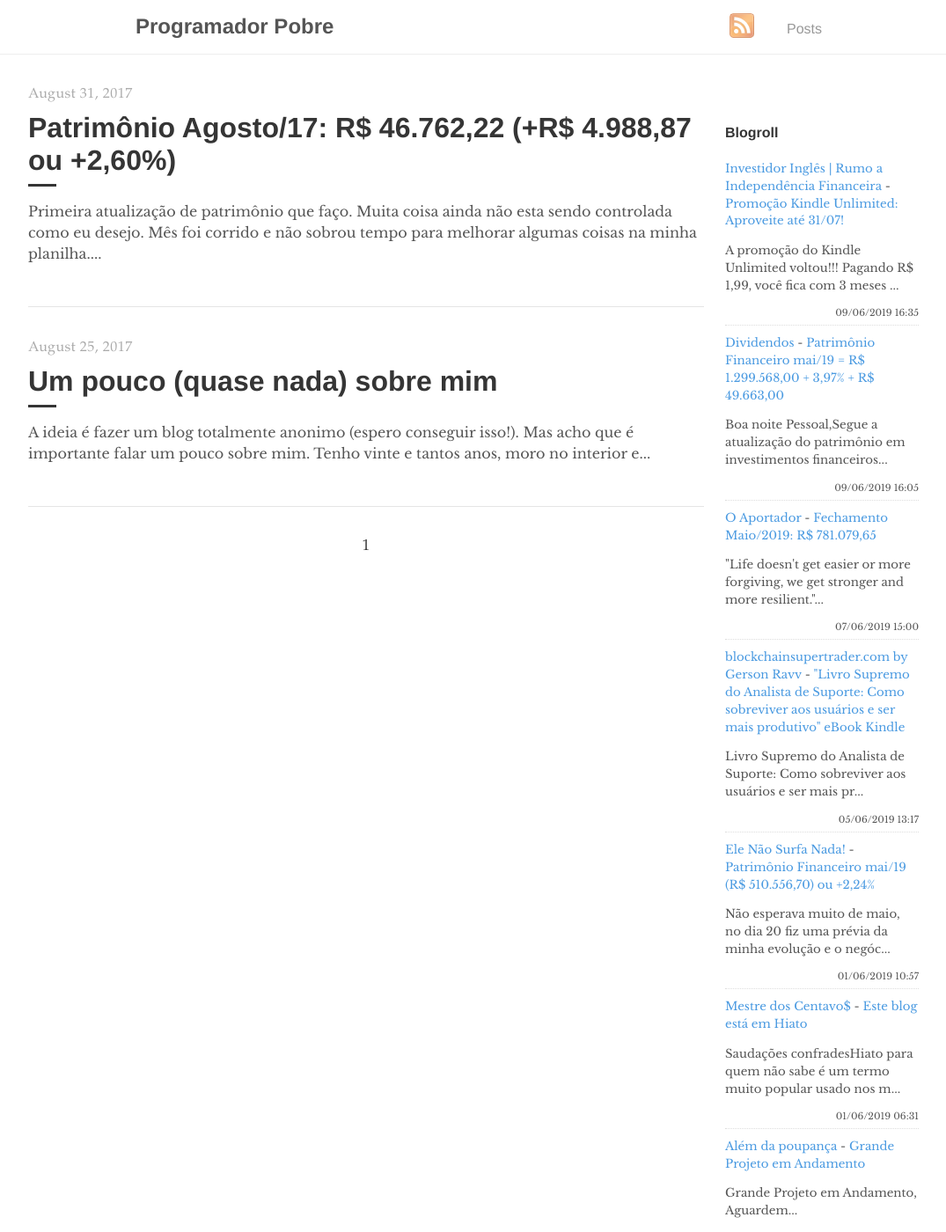
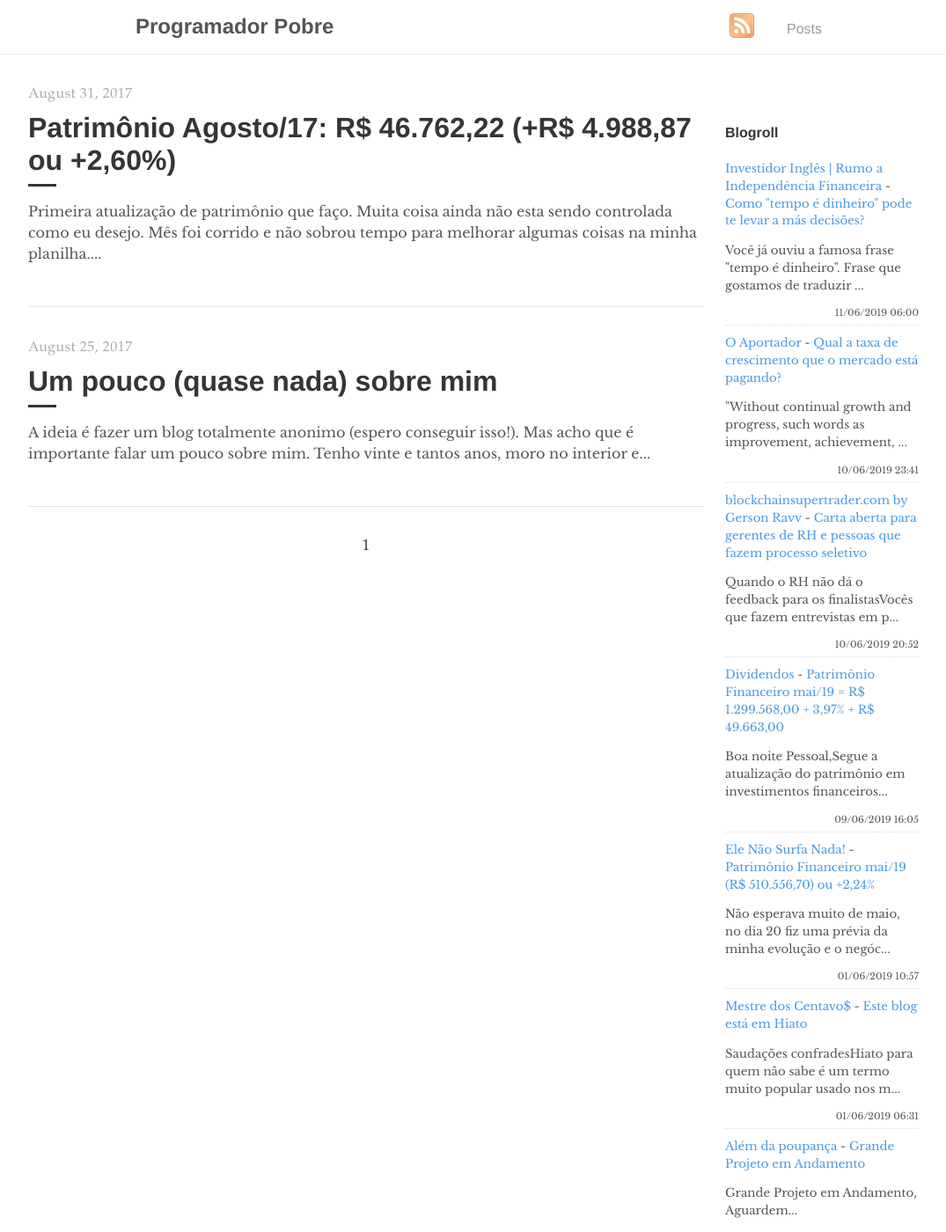
Before and after one commit to programadorpobre/programadorpobre.github.io, a Jekyll site: the page built from index.html, in a window 1280 px wide and 1400 px high. Shown: the whole window at 88% size, without its empty margins (96-1171 px from the left). Built offline with Jekyll 4.4.1, drawn with Linux system fonts in a browser that asks for light colours; the list of posts is cut into pages by our own code; comment, search, counter and statistics services are not loaded.

Commit message:
[ci skip] travis #675

```diff
--- a/_includes/feed-entries.html
+++ b/_includes/feed-entries.html
@@ -1,22 +1,22 @@
 <div class="feed-entry">
-    <a class="feed-entry-site-name" href="https://www.investidoringles.com/">Investidor Inglês | Rumo a Independência Financeira</a> - <a class="feed-entry-title" href="https://www.investidoringles.com/2019/06/promocao-kindle-unlimited-2019.html">Promoção Kindle Unlimited: Aproveite até 31/07!</a>
-    <p class="feed-entry-summary">A promoção do Kindle Unlimited voltou!!! Pagando R$ 1,99, você fica com 3 meses ...</p>
-    <time datetime="2019-06-09T16:35:00.000-03:00">09/06/2019 16:35</time>
+    <a class="feed-entry-site-name" href="https://www.investidoringles.com/">Investidor Inglês | Rumo a Independência Financeira</a> - <a class="feed-entry-title" href="https://www.investidoringles.com/2019/06/expressao-tempo-e-dinheiro-problemas.html">Como "tempo é dinheiro" pode te levar a más decisões?</a>
+    <p class="feed-entry-summary">Você já ouviu a famosa frase "tempo é dinheiro". Frase que gostamos de traduzir ...</p>
+    <time datetime="2019-06-11T06:00:00.000-03:00">11/06/2019 06:00</time>
+</div>
+<div class="feed-entry">
+    <a class="feed-entry-site-name" href="https://oaportadorfinanceiro.blogspot.com/">O Aportador</a> - <a class="feed-entry-title" href="https://oaportadorfinanceiro.blogspot.com/2019/06/qual-taxa-de-crescimento-que-o-mercado.html">Qual a taxa de crescimento que o mercado está pagando?</a>
+    <p class="feed-entry-summary">"Without continual growth and progress, such words as improvement, achievement, ...</p>
+    <time datetime="2019-06-10T23:41:00.001-03:00">10/06/2019 23:41</time>
+</div>
+<div class="feed-entry">
+    <a class="feed-entry-site-name" href="http://www.blockchainsupertrader.com/">blockchainsupertrader.com by Gerson Ravv</a> - <a class="feed-entry-title" href="http://www.blockchainsupertrader.com/2019/06/carta-aberta-para-gerentes-de-rh-e.html">Carta aberta para gerentes de RH e pessoas que fazem processo seletivo</a>
+    <p class="feed-entry-summary">Quando o RH não dá o feedback para os finalistasVocês que fazem entrevistas em p...</p>
+    <time datetime="2019-06-10T20:52:00.000-03:00">10/06/2019 20:52</time>
 </div>
 <div class="feed-entry">
     <a class="feed-entry-site-name" href="http://bonsdividendos.blogspot.com/">Dividendos</a> - <a class="feed-entry-title" href="http://bonsdividendos.blogspot.com/2019/06/patrimonio-financeiro-mai19-r-129956800.html">Patrimônio Financeiro mai/19 = R$ 1.299.568,00 + 3,97% + R$ 49.663,00</a>
     <p class="feed-entry-summary">Boa noite Pessoal,Segue a atualização do patrimônio em investimentos financeiros...</p>
     <time datetime="2019-06-09T16:05:00.000-07:00">09/06/2019 16:05</time>
-</div>
-<div class="feed-entry">
-    <a class="feed-entry-site-name" href="https://oaportadorfinanceiro.blogspot.com/">O Aportador</a> - <a class="feed-entry-title" href="https://oaportadorfinanceiro.blogspot.com/2019/06/fechamento-maio2019-r-78107965.html">Fechamento Maio/2019: R$ 781.079,65</a>
-    <p class="feed-entry-summary">"Life doesn't get easier or more forgiving, we get stronger and more resilient."...</p>
-    <time datetime="2019-06-07T15:00:00.002-03:00">07/06/2019 15:00</time>
-</div>
-<div class="feed-entry">
-    <a class="feed-entry-site-name" href="http://www.blockchainsupertrader.com/">blockchainsupertrader.com by Gerson Ravv</a> - <a class="feed-entry-title" href="http://www.blockchainsupertrader.com/2019/06/livro-supremo-do-analista-de-suporte.html">"Livro Supremo do Analista de Suporte: Como sobreviver aos usuários e ser mais produtivo" eBook Kindle</a>
-    <p class="feed-entry-summary">Livro Supremo do Analista de Suporte: Como sobreviver aos usuários e ser mais pr...</p>
-    <time datetime="2019-06-05T13:17:00.000-03:00">05/06/2019 13:17</time>
 </div>
 <div class="feed-entry">
     <a class="feed-entry-site-name" href="https://elenaosurfanada.blogspot.com/">Ele Não Surfa Nada!</a> - <a class="feed-entry-title" href="https://elenaosurfanada.blogspot.com/2019/06/patrimonio-financeiro-mai19-r-51055670.html">Patrimônio Financeiro mai/19 (R$ 510.556,70) ou +2,24%</a>
```
